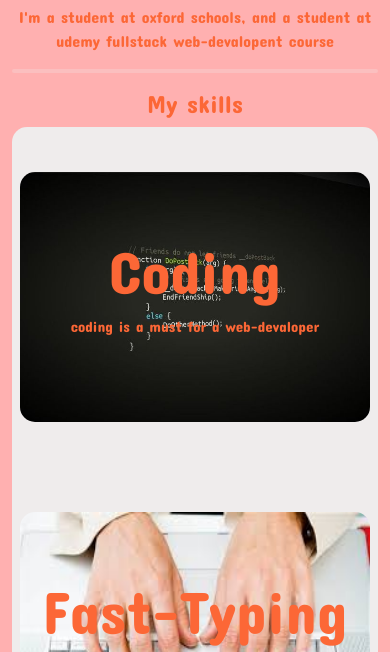
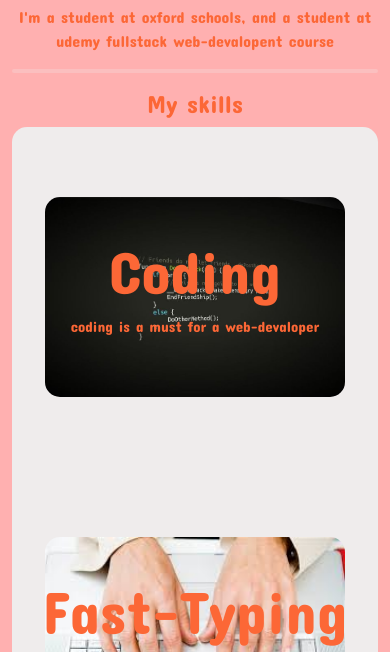
Before and after one commit to abdallahodaibat/portfolio, a plain HTML site: page index.html in a window 390 px wide. Shown: the part 952-1604 px from the top of the page. Drawn offline with nearby package versions, Linux system fonts and the light colour scheme.

Commit message:
Add files via upload

```diff
--- a/style.css
+++ b/style.css
@@ -174,8 +174,8 @@ hr.break{
         width: 100px;
     }
     #skill > img {
-        height: 250px;
-        width: 350px;
+        height: 200px;
+        width: 300px;
     }
 
 }
```
